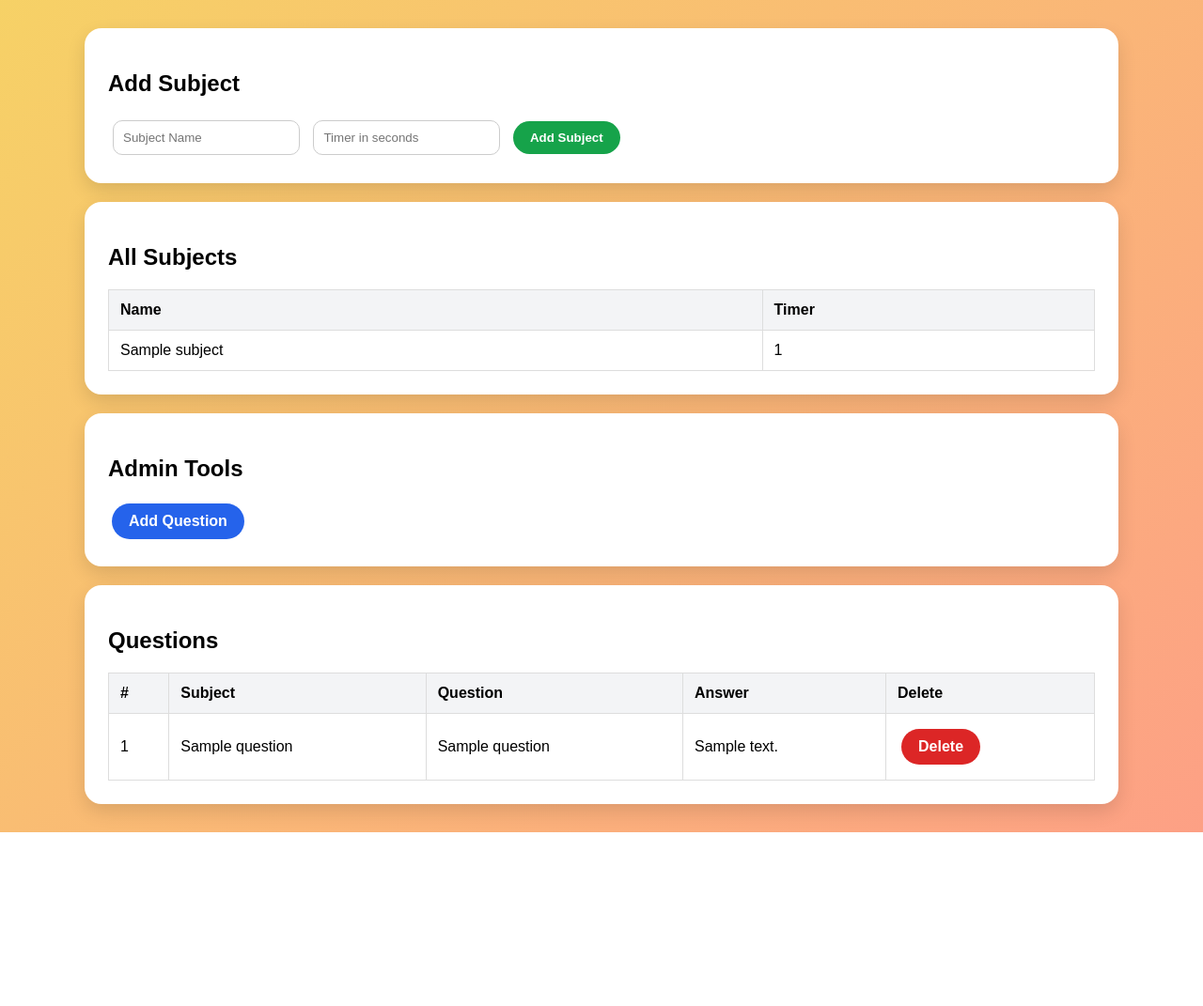
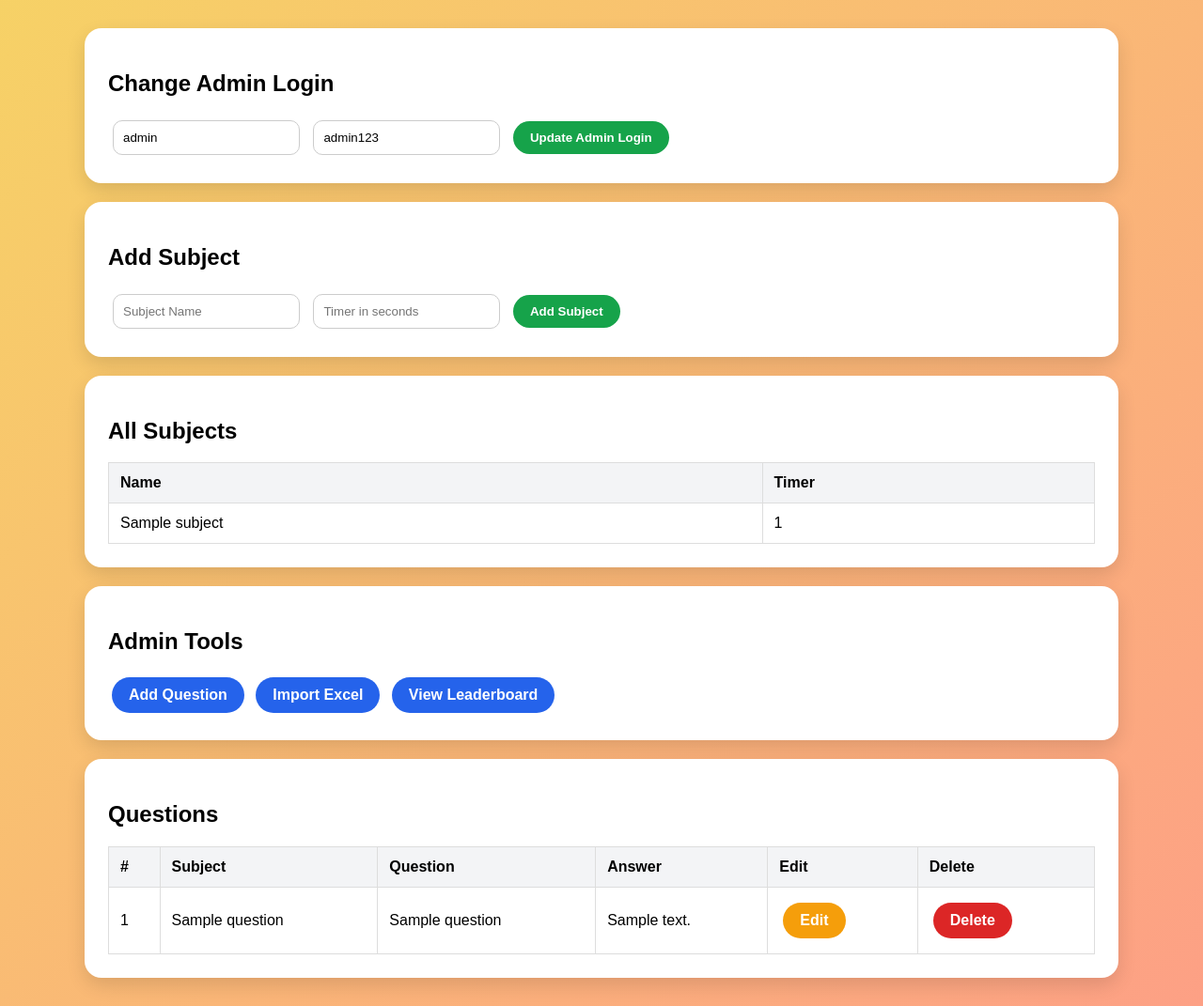
Before and after one commit to ifelodun/IFELODUN-CSC-201-CBT-System-, a Flask app: page /admin in a window 1280 px wide. Shown: the part 78-1149 px from the top of the page at 94% size. Before the commit the page ends 964 px from the top, so only its background shows below. Run offline with Flask 3, Linux system fonts and the light colour scheme; the visitor is signed in with stand-in values (Sample User, id 1); tables that the repository leaves empty hold one stand-in row (values such as "Sample post").

Commit message:
Update admin.html

```diff
--- a/templates/admin.html
+++ b/templates/admin.html
@@ -49,6 +49,7 @@
         .btn-save{ background:#16a34a; }
         .btn-add{ background:#2563eb; }
         .btn-delete{ background:#dc2626; }
+        .btn-edit{ background:#f59e0b; }
         .btn-logout{ background:#dc2626; }
         table{
             width:100%;
@@ -65,13 +66,20 @@
     </style>
 </head>
 <body>
-
 <div class="topbar">
     <div><strong>Admin Dashboard</strong></div>
     <a href="/logout" class="btn btn-logout">Logout</a>
 </div>
 
 <div class="container">
+    <div class="card">
+        <h2>Change Admin Login</h2>
+        <form method="POST" action="/update_admin_account">
+            <input name="new_username" placeholder="New Admin Username" value="{{ admin_account.username }}" required>
+            <input name="new_password" placeholder="New Admin Password" value="{{ admin_account.password }}" required>
+            <button type="submit" class="btn btn-save">Update Admin Login</button>
+        </form>
+    </div>
 
     <div class="card">
         <h2>Add Subject</h2>
@@ -101,6 +109,8 @@
     <div class="card">
         <h2>Admin Tools</h2>
         <a href="/add" class="btn btn-add">Add Question</a>
+        <a href="/import_excel" class="btn btn-add">Import Excel</a>
+        <a href="/leaderboard" class="btn btn-add">View Leaderboard</a>
     </div>
 
     <div class="card">
@@ -111,6 +121,7 @@
                 <th>Subject</th>
                 <th>Question</th>
                 <th>Answer</th>
+                <th>Edit</th>
                 <th>Delete</th>
             </tr>
             {% for q in questions %}
@@ -119,13 +130,12 @@
                 <td>{{ q.subject }}</td>
                 <td>{{ q.question }}</td>
                 <td>{{ q.answer }}</td>
+                <td><a href="/edit_question/{{ q.id }}" class="btn btn-edit">Edit</a></td>
                 <td><a href="/delete/{{ q.id }}" class="btn btn-delete">Delete</a></td>
             </tr>
             {% endfor %}
         </table>
     </div>
-
 </div>
-
 </body>
 </html>
```
